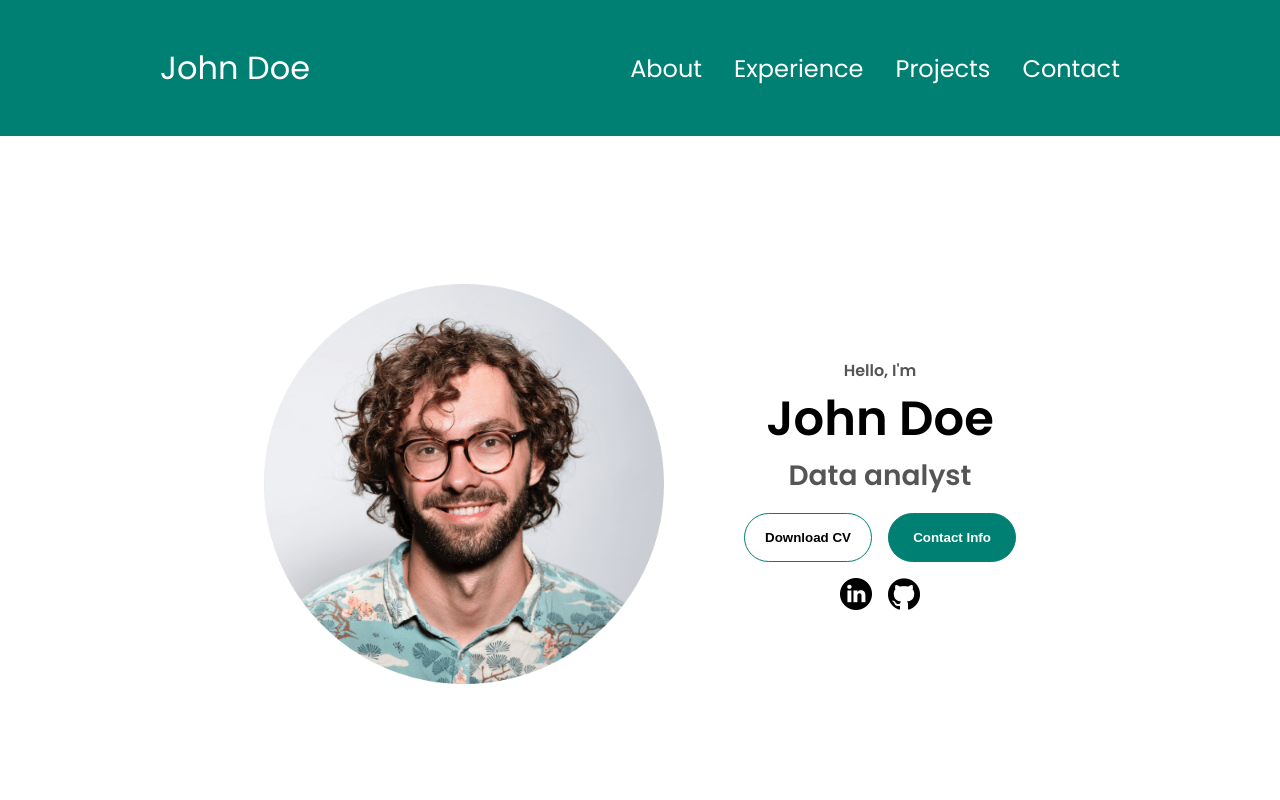
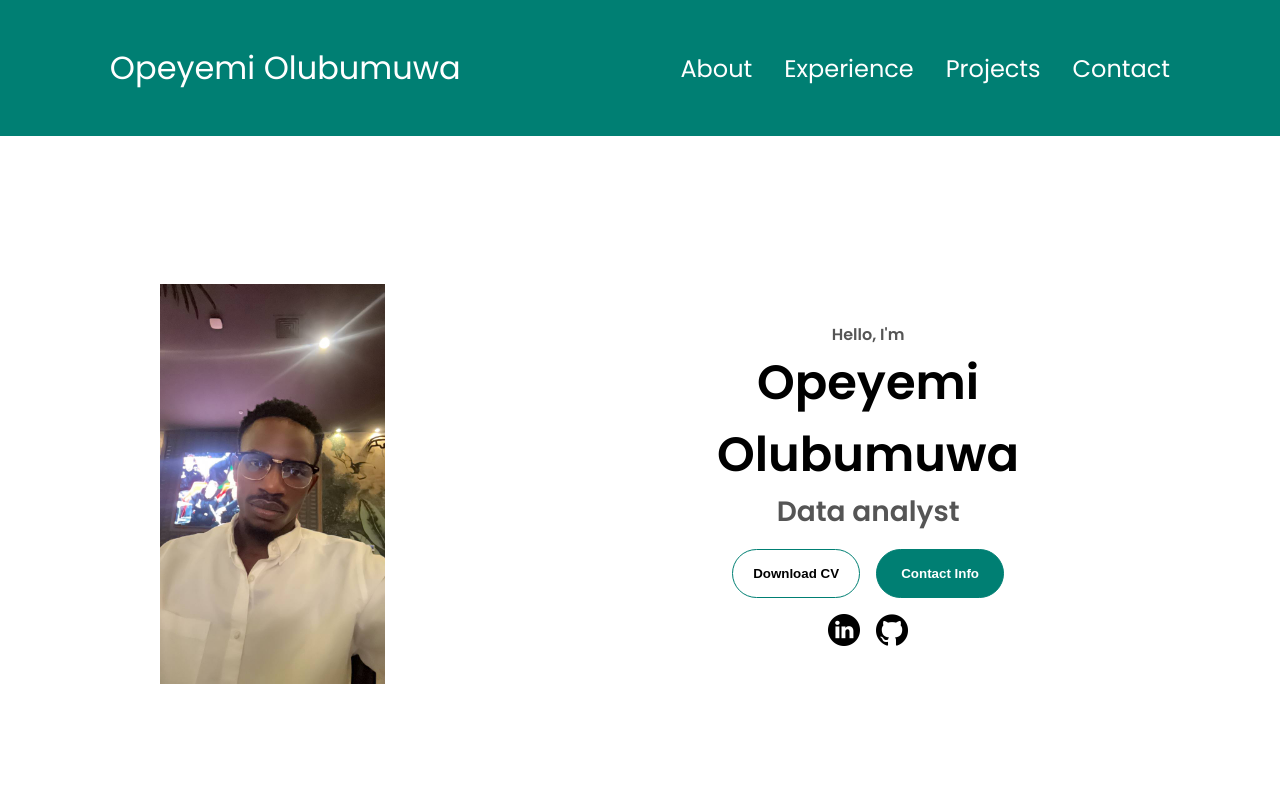
Before and after one commit to opeshark/opeyemi.github.io, a plain HTML site: page index.html in a window 1280 px wide. Shown: the top 800 px of the page. Drawn offline with Linux system fonts and the light colour scheme.

Commit message:
Update index.html

```diff
--- a/index.html
+++ b/index.html
@@ -10,7 +10,7 @@
   </head>
   <body>
     <nav id="desktop-nav">
-      <div class="logo">John Doe</div>
+      <div class="logo">Opeyemi Olubumuwa</div>
       <div>
         <ul class="nav-links">
           <li><a href="#about">About</a></li>
@@ -21,7 +21,7 @@
       </div>
     </nav>
     <nav id="hamburger-nav">
-      <div class="logo">John Doe</div>
+      <div class="logo">Opeyemi Olubumuwa</div>
       <div class="hamburger-menu">
         <div class="hamburger-icon" onclick="toggleMenu()">
           <span></span>
@@ -38,11 +38,11 @@
     </nav>
     <section id="profile">
       <div class="section__pic-container">
-        <img src="./assets/profile-pic.png" alt="John Doe profile picture" />
+        <img src="./assets/photo_2025-04-03_18-01-44.jpg"" alt="Opeyemi Olubumuwa profile picture" />
       </div>
       <div class="section__text">
         <p class="section__text__p1">Hello, I'm</p>
-        <h1 class="title">John Doe</h1>
+        <h1 class="title">Opeyemi Olubumuwa</h1>
         <p class="section__text__p2">Data analyst</p>
         <div class="btn-container">
           <button
```
